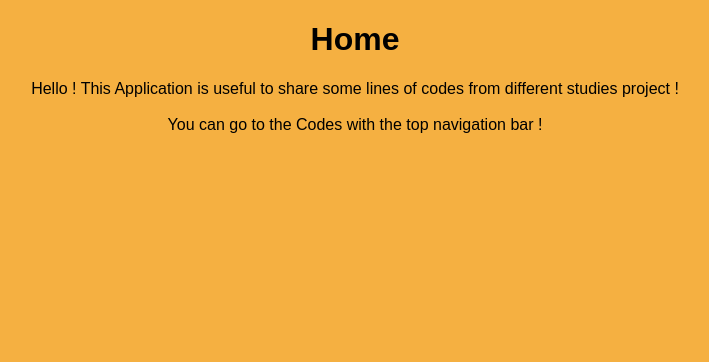
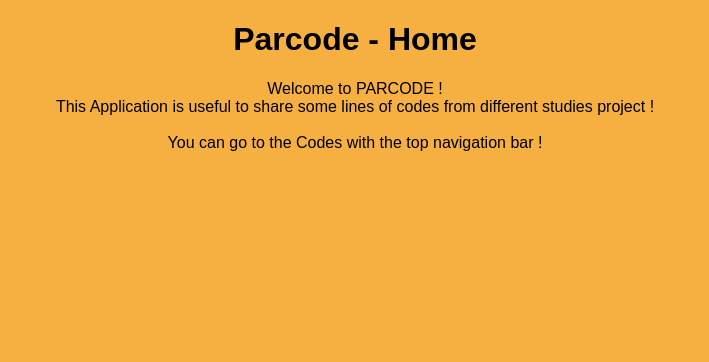
Before and after one commit to JorisMonnet/Parcode, a PHP site: page / in a window 1280 px wide. Shown: the part 58-420 px from the top of the page, without its empty margins (285-994 px from the left). Run offline with PHP 8.4, Linux system fonts and the light colour scheme; data that the repository does not hold is empty.

Commit message:
change the home page message cf User Interface

```diff
--- a/app/controllers/VotesController.php
+++ b/app/controllers/VotesController.php
@@ -47,7 +47,7 @@ class VotesController
 
     /**
      * This function update a vote, if the value is now 0 after the new vote,
-     * we just delete the row in db, otherwise, we update the vote with the entry table.
+     * we just delete the row in the database, otherwise, we update the vote with the entry table.
      * all entry elements are set, it had been verified in CodeController
      * @param array $entry all the entry to update the Vote table
      * @return void
--- a/app/views/index.view.php
+++ b/app/views/index.view.php
@@ -5,9 +5,10 @@
 ?>
 
 <main>
-    <h1>Home</h1>
+    <h1>Parcode - Home</h1>
     <p>
-        Hello ! This Application is useful to share some lines of codes from different studies project !<br><br>
+        Welcome to PARCODE ! <br>
+        This Application is useful to share some lines of codes from different studies project !<br><br>
         You can go to the Codes with the top navigation bar !
     </p>
 </main>
```
